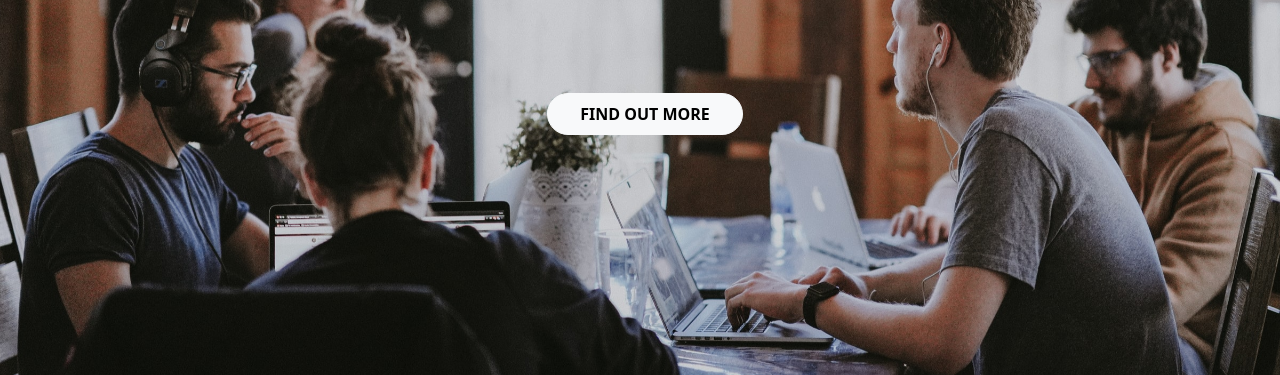
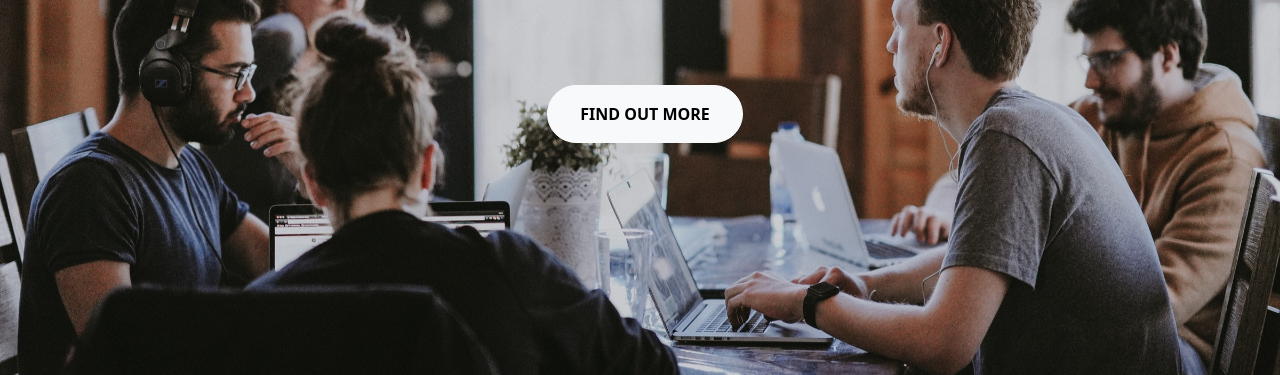
Before and after one commit to saicharith2012/Startup-Landing-page, a plain HTML site: page index.html in a window 1280 px wide. Shown: the part 425-800 px from the top of the page. Drawn offline with nearby package versions, Linux system fonts and the light colour scheme.

Commit message:
padding changed for btn

```diff
--- a/style.css
+++ b/style.css
@@ -47,7 +47,7 @@ button{
 
 .btn-primary{
     transition: all 0.5s;
-    padding:0.5em 2em;
+    padding: 1em 2em;
 
 }
 
```
